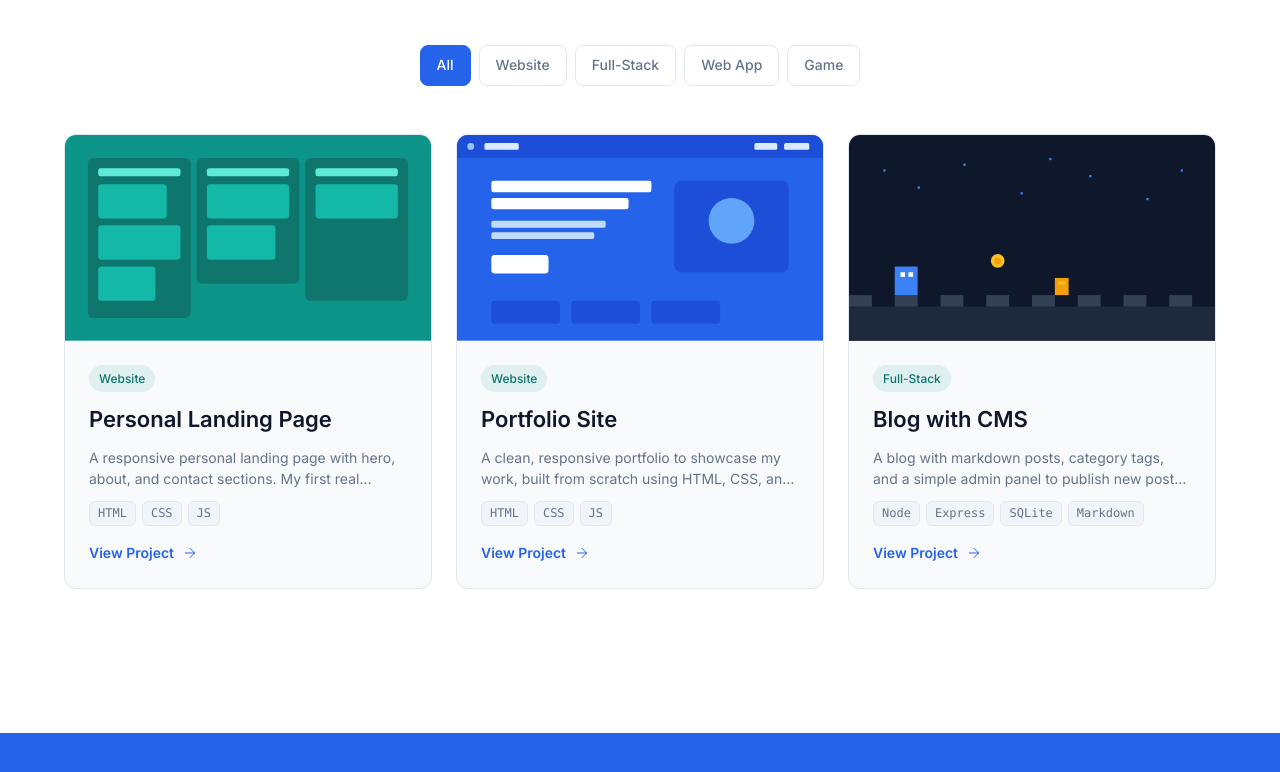
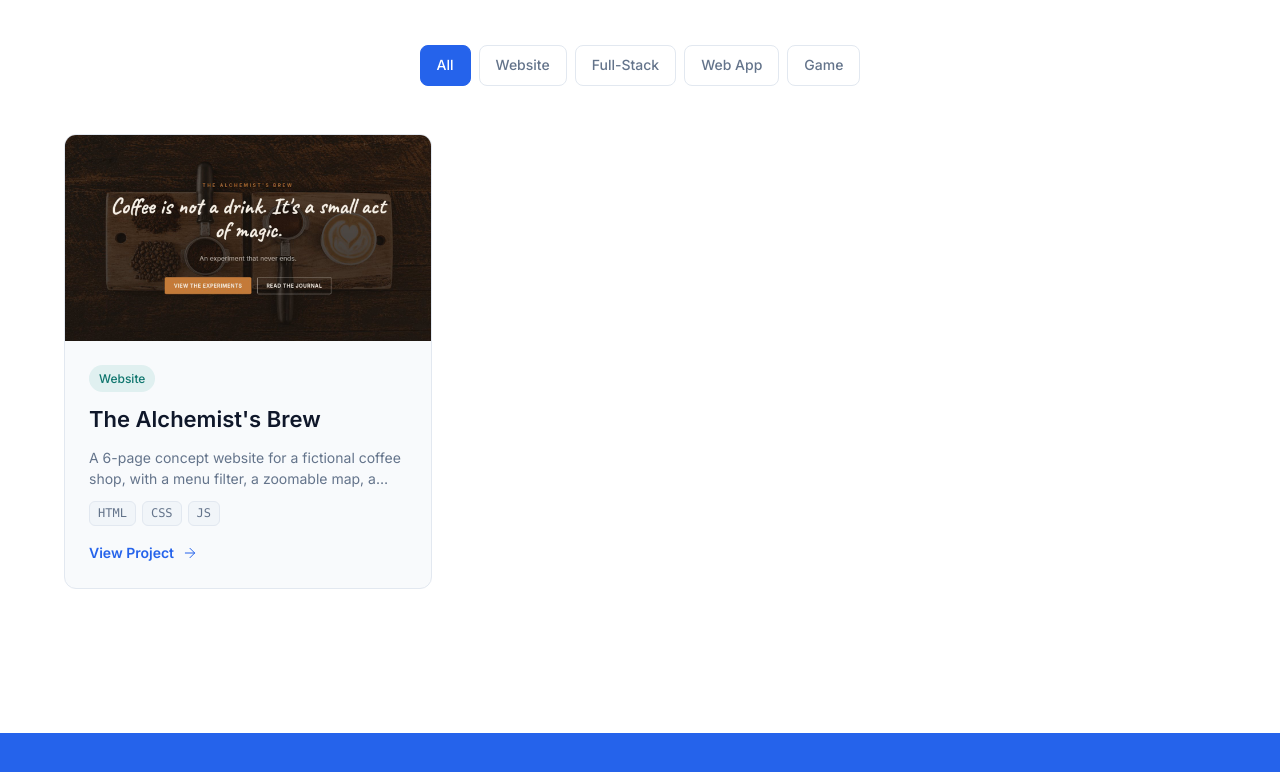
Before and after one commit to NainNaqvi-dev/Portfolio-website, a plain HTML site: page portfolio.html in a window 1280 px wide. Shown: the part 298-1070 px from the top of the page. Drawn offline with Linux system fonts and the light colour scheme.

Commit message:
Add files via upload

```diff
--- a/portfolio.html
+++ b/portfolio.html
@@ -276,58 +276,21 @@
           <!-- Project Grid -->
         <div class="card-grid card-grid--portfolio">
 
-          <!-- Project 1: Personal Landing Page -->
+          <!-- Project 1: The Alchemist's Brew -->
           <article class="card project-card reveal">
             <div class="project-card__media">
-              <svg viewBox="0 0 640 360" preserveAspectRatio="xMidYMid slice" role="img" aria-label="Personal Landing Page preview"><use href="#img-taskflow"/></svg>
+              <img src="alchemists-brew-preview.jpg" width="1280" height="720" alt="The Alchemist's Brew home page: a coffee-shop concept website with a hero photo of coffee beans, an espresso portafilter and a latte" style="width:100%;height:100%;object-fit:cover;display:block;" loading="lazy">
             </div>
             <div class="project-card__body">
               <span class="tag">Website</span>
-              <h3 class="h4">Personal Landing Page</h3>
-              <p class="small text-muted clamp-2">A responsive personal landing page with hero, about, and contact sections. My first real project — built with plain HTML, CSS, and vanilla JS.</p>
+              <h3 class="h4">The Alchemist's Brew</h3>
+              <p class="small text-muted clamp-2">A 6-page concept website for a fictional coffee shop, with a menu filter, a zoomable map, a guestbook and a daily guessing game. Built with plain HTML, CSS, and vanilla JS.</p>
               <div class="tech-badges">
                 <span class="tech-badge">HTML</span>
                 <span class="tech-badge">CSS</span>
                 <span class="tech-badge">JS</span>
               </div>
               <a href="project1.html" class="btn-text">View Project <svg class="icon icon-sm" aria-hidden="true"><use href="#i-arrow-right"/></svg></a>
-            </div>
-          </article>
-
-          <!-- Project 2: Portfolio Site -->
-          <article class="card project-card reveal">
-            <div class="project-card__media">
-              <svg viewBox="0 0 640 360" preserveAspectRatio="xMidYMid slice" role="img" aria-label="Portfolio Site preview"><use href="#img-lumen"/></svg>
-            </div>
-            <div class="project-card__body">
-              <span class="tag">Website</span>
-              <h3 class="h4">Portfolio Site</h3>
-              <p class="small text-muted clamp-2">A clean, responsive portfolio to showcase my work, built from scratch using HTML, CSS, and JavaScript.</p>
-              <div class="tech-badges">
-                <span class="tech-badge">HTML</span>
-                <span class="tech-badge">CSS</span>
-                <span class="tech-badge">JS</span>
-              </div>
-              <a href="#" class="btn-text">View Project <svg class="icon icon-sm" aria-hidden="true"><use href="#i-arrow-right"/></svg></a>
-            </div>
-          </article>
-
-          <!-- Project 3: Blog with CMS -->
-          <article class="card project-card reveal">
-            <div class="project-card__media">
-              <svg viewBox="0 0 640 360" preserveAspectRatio="xMidYMid slice" role="img" aria-label="Blog with CMS preview"><use href="#img-pixelrunner"/></svg>
-            </div>
-            <div class="project-card__body">
-              <span class="tag">Full-Stack</span>
-              <h3 class="h4">Blog with CMS</h3>
-              <p class="small text-muted clamp-2">A blog with markdown posts, category tags, and a simple admin panel to publish new posts. Backend stores posts in a database.</p>
-              <div class="tech-badges">
-                <span class="tech-badge">Node</span>
-                <span class="tech-badge">Express</span>
-                <span class="tech-badge">SQLite</span>
-                <span class="tech-badge">Markdown</span>
-              </div>
-              <a href="#" class="btn-text">View Project <svg class="icon icon-sm" aria-hidden="true"><use href="#i-arrow-right"/></svg></a>
             </div>
           </article>
 
```
Also changed, not shown: project1.html (+24 -14 lines), alchemists-brew-preview.jpg (added).
